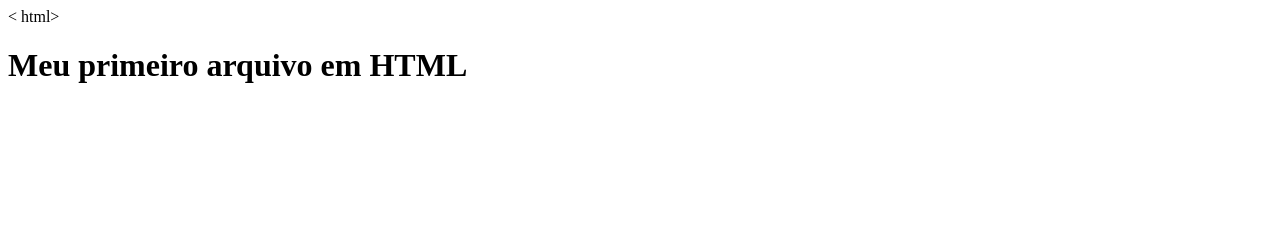
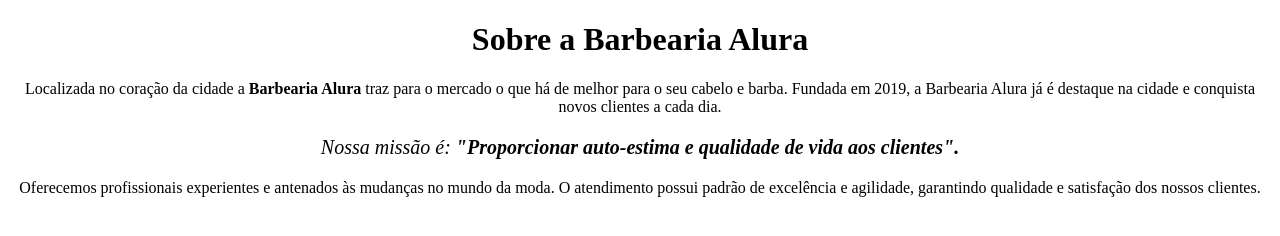
Before and after one commit to gihlimax/primeiro-reposit-rio, a plain HTML site: page index.html in a window 1280 px wide. Drawn offline with Linux system fonts and the light colour scheme.

Commit message:
Add files via upload

```diff
--- a/index.html
+++ b/index.html
@@ -1,3 +1,24 @@
-< html>
-  <h1>Meu primeiro arquivo em HTML</h1>
+<!DOCTYPE html>
+<html lang="pt-br">
+
+    <head>
+    <meta charset="UTF-8">
+    <title> Barbearia Giovana</title>
+      <link rel="stylesheet" href="style.css">
+
+     <style>
+
+     </style>
+
+    </head>
+    <body>
+     <h1 style = "text-align:center">Sobre a Barbearia Alura</h1>
+
+    <p style = >Localizada no coração da cidade a <strong>Barbearia Alura</strong> traz para o mercado o que há de melhor para o seu cabelo e barba. Fundada em 2019, a Barbearia Alura já é destaque na cidade e conquista novos clientes a cada dia.</p>
+
+    <p style="font-size: 20px;"><em>Nossa missão é: <strong>"Proporcionar auto-estima e qualidade de vida aos clientes".</strong></em></p>
+
+    <p>Oferecemos profissionais experientes e antenados às mudanças no mundo da moda. O atendimento possui padrão de excelência e agilidade, garantindo qualidade e satisfação dos nossos clientes.</p>
+
+    </body>
 </html>
--- /dev/null
+++ b/style.css
@@ -0,0 +1,3 @@
+p{
+     text-align:center
+     }
```
